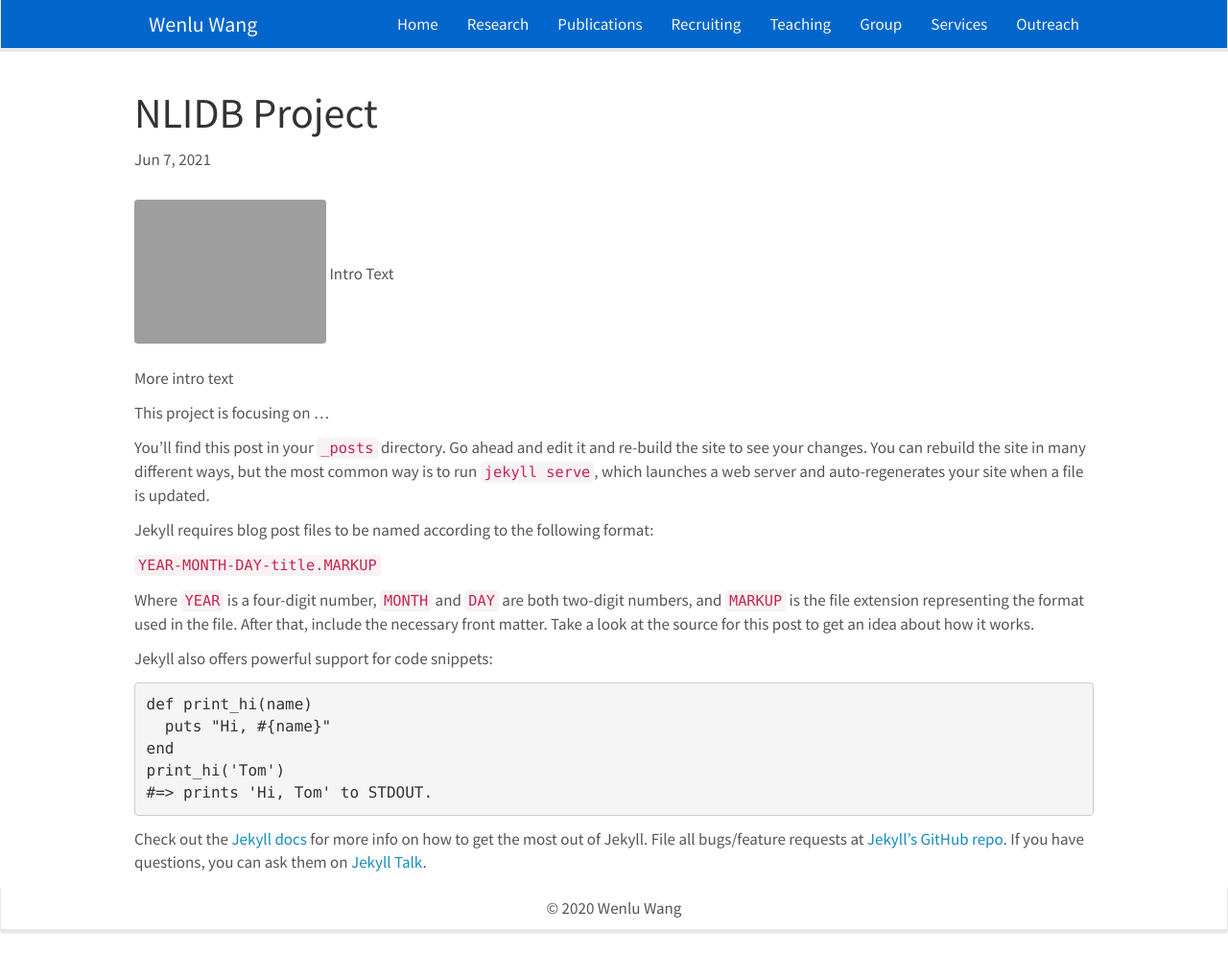
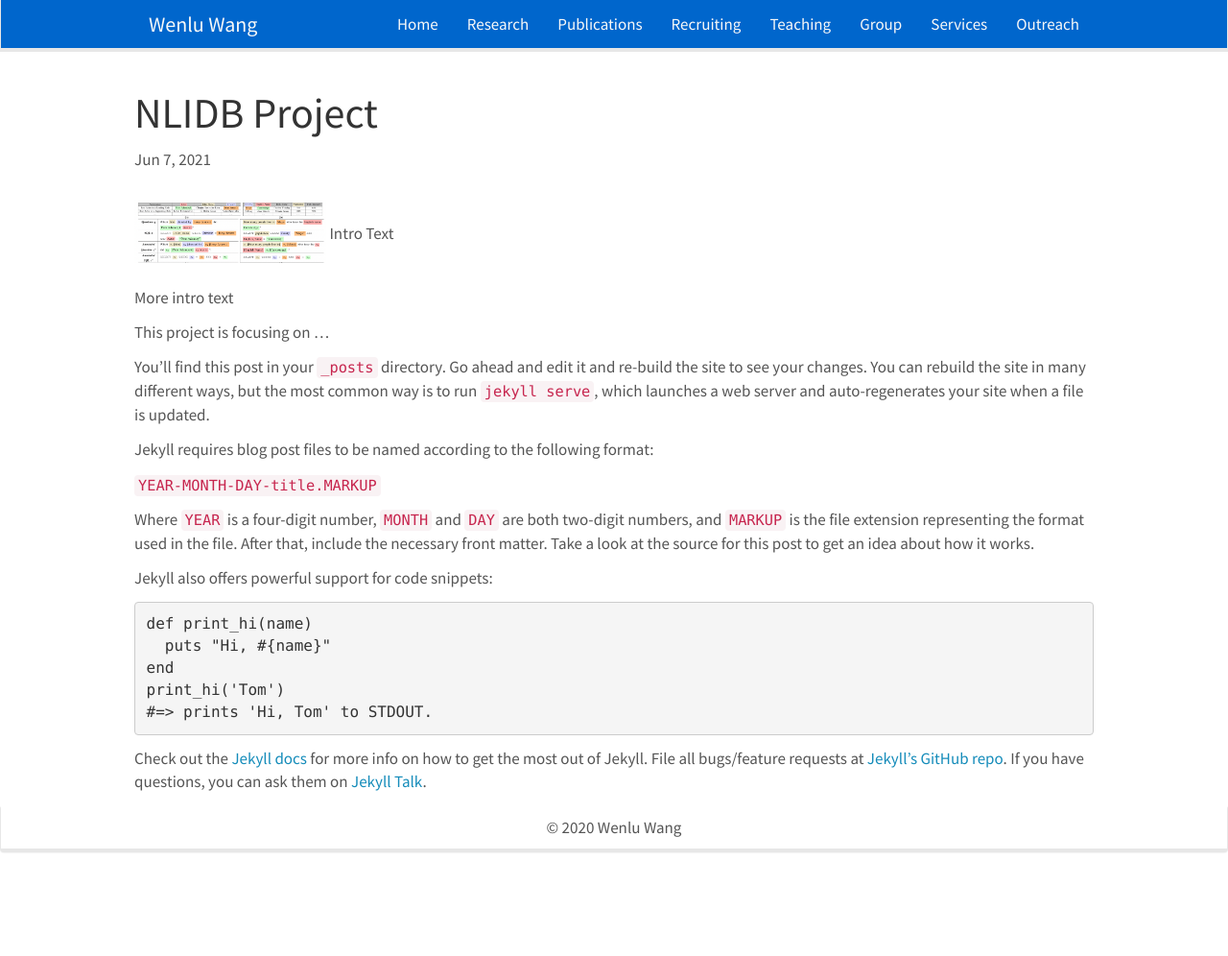
Before and after one commit to WENLU-W/WENLU-W.github.io, a Jekyll site: the page built from docs/_posts/2021-06-22-project1.md, in a window 1280 px wide and 996 px high. Shown: the whole window at 96% size. Built offline with Jekyll 4.4.1, drawn with Linux system fonts in a browser that asks for light colours; nearby versions of some CDN libraries.

Commit message:
Update 2021-06-22-project1.md

```diff
--- a/docs/_posts/2021-06-22-project1.md
+++ b/docs/_posts/2021-06-22-project1.md
@@ -5,7 +5,7 @@ date:   2021-06-07 13:27:04 -0400
 categories: Project
 ---
 
-<img src="{{ site.url }}{{ site.baseurl }}/images/nlidb.jpg" width="200">
+<img src="{{ site.url }}{{ site.baseurl }}/images/nlidb.png" width="200">
 Intro Text<br>
 More intro text
 
```
